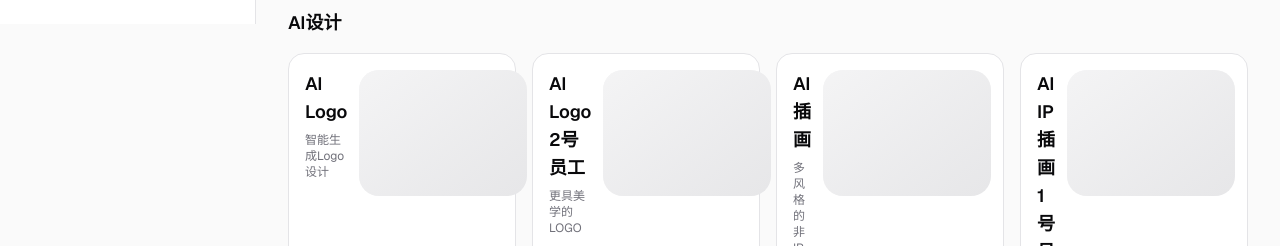
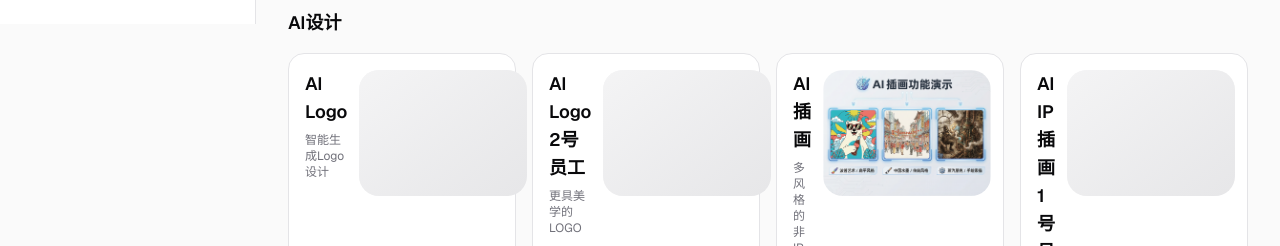
Before and after one commit to 3478137972-bit/AIsheji_new, a Next.js app: page / in a window 1280 px wide. Shown: the part 776-1022 px from the top of the page. Built offline with nearby package versions, Linux system fonts and the light colour scheme; no server answers.

Commit message:
配置AI插画功能图片展示
- 添加AI插画功能演示图片到public/tools目录
- 更新tool-grid.tsx配置，使用实际图片替换占位符
- 优化图片渲染逻辑，支持动态显示实际图片或占位符

Co-Authored-By: Claude Sonnet 4.5 <noreply@anthropic.com>

```diff
--- a/components/dashboard/tool-grid.tsx
+++ b/components/dashboard/tool-grid.tsx
@@ -57,7 +57,7 @@ const toolCategories: ToolCategory[] = [
     tools: [
       { icon: Hexagon, label: "AI Logo", description: "智能生成Logo设计", href: "/tools/ai-logo", image: "placeholder" },
       { icon: Shield, label: "AI Logo 2号员工", description: "更具美学的LOGO", href: "/tools/ai-logo-2", image: "placeholder" },
-      { icon: Brush, label: "AI插画", description: "多风格的非IP插画", href: "/tools/ai-illustration", image: "placeholder" },
+      { icon: Brush, label: "AI插画", description: "多风格的非IP插画", href: "/tools/ai-illustration", image: "/tools/ai-illustration.png" },
       { icon: Smile, label: "AI IP插画 1号员工", description: "用于制作品牌IP插画", href: "/tools/ai-ip-illustration-1", image: "placeholder" },
       { icon: Heart, label: "AI IP插画 2号员工", description: "用于制作品牌IP插画", href: "/tools/ai-ip-illustration-2", image: "placeholder" },
       { icon: Box, label: "AI平面包装设计", description: "用于制作平面的包装图", href: "/tools/ai-package-design", image: "placeholder" },
@@ -114,8 +114,11 @@ function ToolCard({ tool }: { tool: ToolItem }) {
       </div>
       {tool.image ? (
         <div className="w-[168px] h-[126px] rounded-xl bg-muted flex items-center justify-center overflow-hidden flex-shrink-0">
-          {/* 图片占位符 - 后续替换为实际图片 */}
-          <div className="w-full h-full bg-gradient-to-br from-muted to-muted-foreground/10" />
+          {tool.image === "placeholder" ? (
+            <div className="w-full h-full bg-gradient-to-br from-muted to-muted-foreground/10" />
+          ) : (
+            <img src={tool.image} alt={tool.label} className="w-full h-full object-cover" />
+          )}
         </div>
       ) : (
         <div className="w-12 h-12 rounded-xl bg-primary/10 flex items-center justify-center text-primary group-hover:bg-primary group-hover:text-primary-foreground transition-colors flex-shrink-0">
```
Also changed, not shown: public/tools/ai-illustration.png (added).
